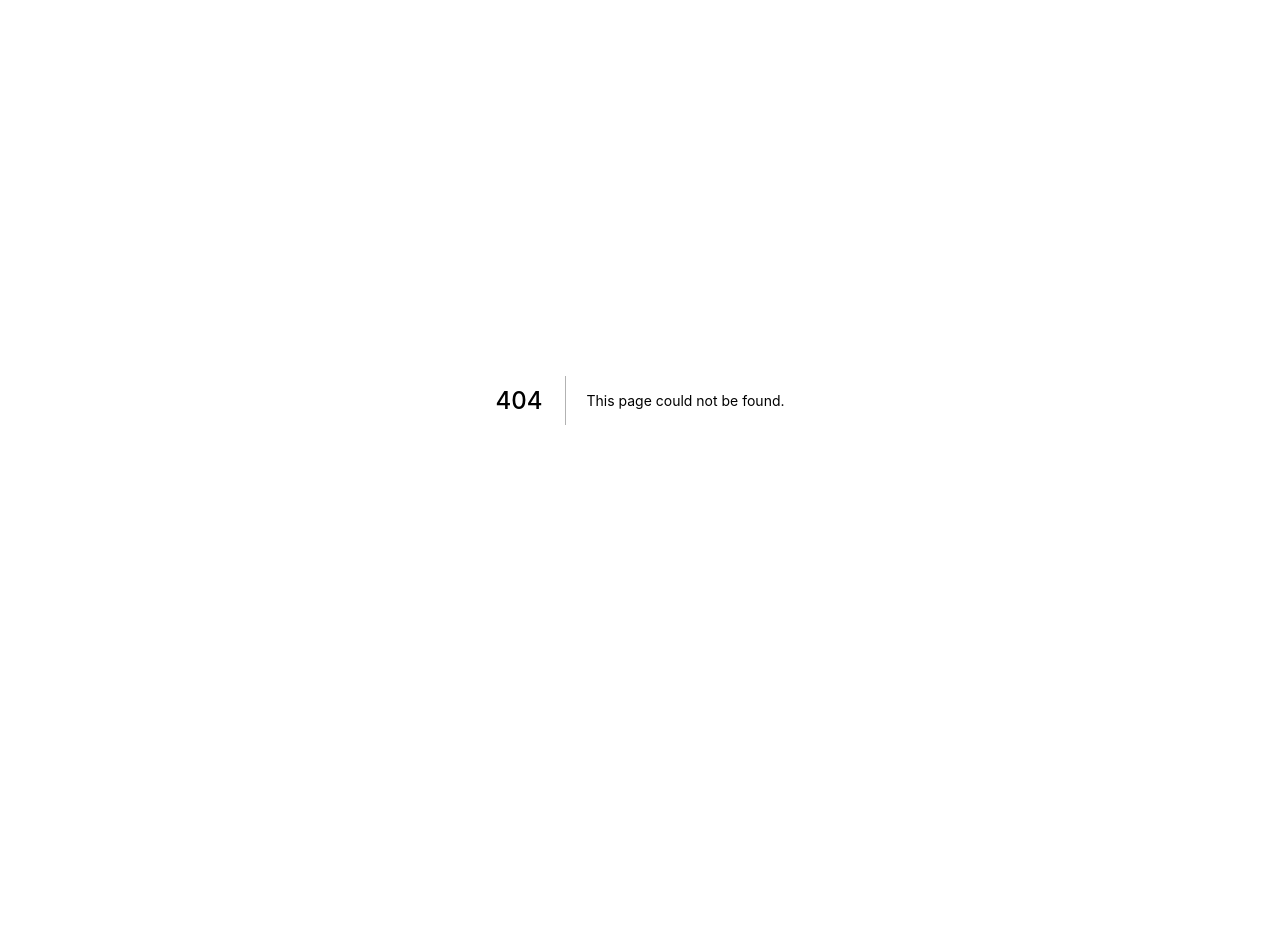
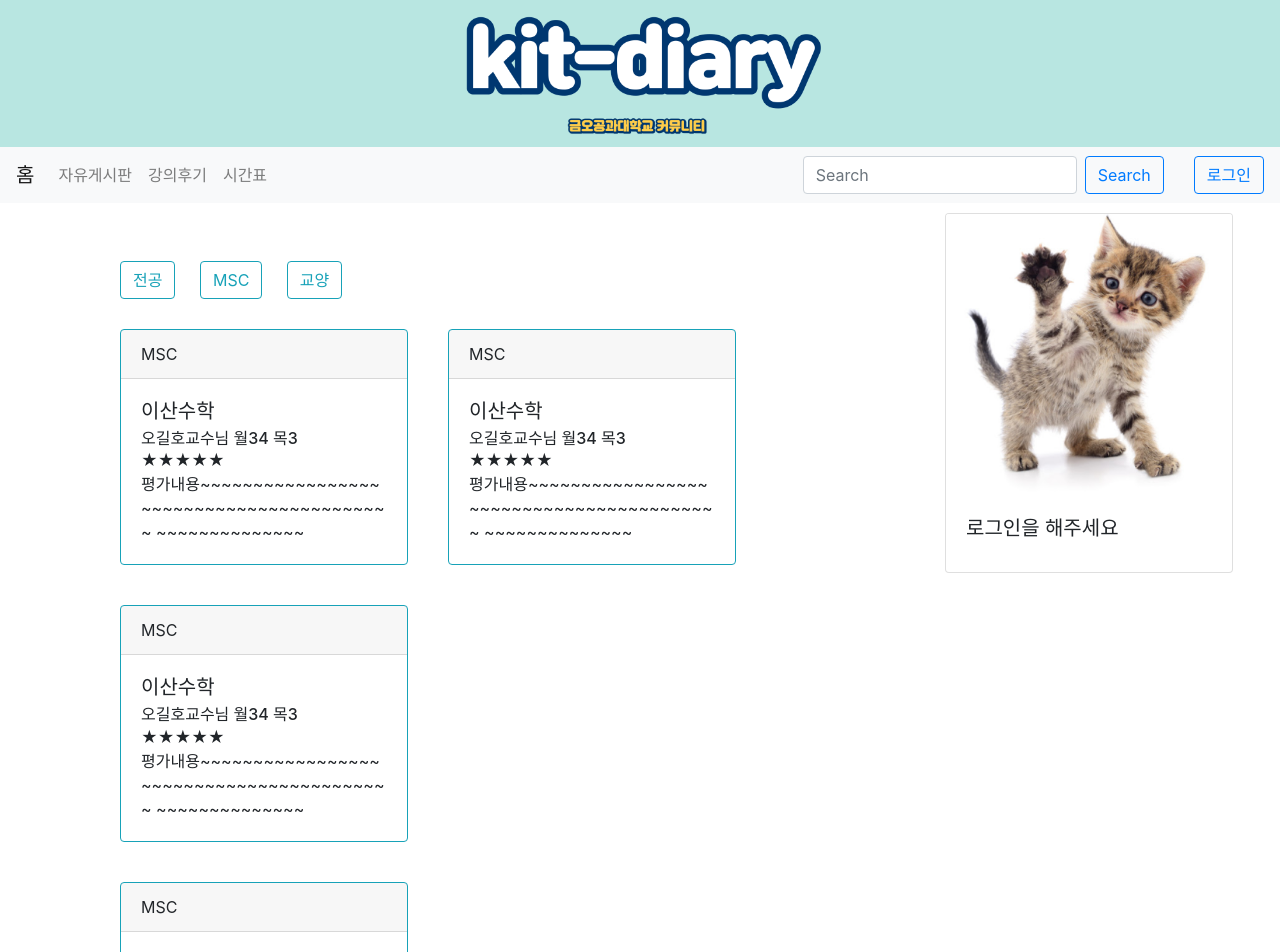
Before and after one commit to JeongJin984/Kit-Diary, a Next.js app in the folder front/: page /Review in a window 1280 px wide. Before the commit this address had no page. Shown: the top 952 px of the page. Before the commit the page ends 800 px from the top, so only its background shows below. Built offline with nearby package versions, Linux system fonts and the light colour scheme.

Commit message:
kit-diary

```diff
--- a/front/components/AppLayout.js
+++ b/front/components/AppLayout.js
@@ -1,4 +1,4 @@
-import React from 'react'
+import React, {useState} from 'react'
 import styled from 'styled-components'
 import Link from 'next/link'
 import Carousel from 'react-bootstrap/Carousel'
@@ -10,41 +10,50 @@ const StyledButton = styled(Button)`
 `
 
 const AppLayout = ({ children }) => {
+	const [onLogin, setOnLogin] = useState(false);
+
 	return(
 		<div>
 			<Link href="/"><img src="/banner.jpg" width="100%"/></Link>
-			<Container fluid>
-				<Row>
-					<Col xs={9}>
-						<Navbar bg="light" variant="light">
-							<Navbar.Brand href="#home">홈</Navbar.Brand>
+			<Navbar bg="light" variant="light">
+							<Navbar.Brand href="/">홈</Navbar.Brand>
 							<Nav className="mr-auto">
-								<Nav.Link href="#FreeBoard">자유게시판</Nav.Link>
-								<Nav.Link href="#review">강의후기</Nav.Link>
-								<Nav.Link href="#TimeTable">시간표</Nav.Link>
+								<Nav.Link href="/FreeBoard">자유게시판</Nav.Link>
+								<Nav.Link href="/Review">강의후기</Nav.Link>
+								<Nav.Link href="/TimeTable">시간표</Nav.Link>
 							</Nav>
 							<Form inline>
 								<FormControl type="text" placeholder="Search" className="mr-sm-2" />
 								<Button variant="outline-primary">Search</Button>
 							</Form>
-							<Link href="./login"><a><StyledButton variant="outline-primary">로그인</StyledButton></a></Link>
+							{!onLogin && <Link href="./login"><a><StyledButton variant="outline-primary">로그인</StyledButton></a></Link>}
 						</Navbar>
+			<Container fluid>
+				<Row>
+					<Col xs={9}>
 						<div>
 							{children}
 						</div>
 					</Col>
-					<Col xs={3}>
+					<Col xs={3} style={{padding:"0px"}}>
 						<Row>
-							<Card style={{ width: '18rem', marginTop: "10px" }}>
+							{onLogin && <Card style={{ width: '18rem', marginTop: "10px", position: "fixed" }}>
 								<Card.Img variant="top" src="/cat.png" />
 								<Card.Body>
-									<Card.Title>Card Title</Card.Title>
+									<Card.Title>사용자이름</Card.Title>
 									<Card.Text>
-										Some quick example text to build on the card title and make up the bulk of
-										the card's content.
+										자기소개
 									</Card.Text>
 								</Card.Body>
 							</Card>
+							}
+							{!onLogin && <Card style={{ width: '18rem', marginTop: "10px", position: "fixed" }}>
+								<Card.Img variant="top" src="/cat.png" />
+								<Card.Body>
+									<Card.Title>로그인을 해주세요</Card.Title>
+								</Card.Body>
+							</Card>
+							}
 						</Row>
 					</Col>
 					<Col>
--- a/front/package.json
+++ b/front/package.json
@@ -4,7 +4,7 @@
   "description": "Kit-Diary front",
   "main": "index.js",
   "scripts": {
-    "dev": "next -p 355"
+    "dev": "next"
   },
   "repository": {
     "type": "git",
--- /dev/null
+++ b/front/pages/Review.js
@@ -0,0 +1,78 @@
+import React from 'react';
+import AppLayout from '../components/AppLayout';
+import Card from 'react-bootstrap/Card';
+import {Container, Row, Col, Button} from 'react-bootstrap'
+
+const Review = () => {
+    return(
+        <>
+            <AppLayout>
+                <br/><br/>
+                <Container style={{marginLeft: "70px"}}>
+                    <Button variant="outline-info" style={{  margin:"10px", marginLeft: "20px"}}>전공</Button>{' '}
+                    <Button variant="outline-info" style={{ margin: "10px"}}>MSC</Button>{' '}
+                    <Button variant="outline-info" style={{ margin: "10px"}}>교양</Button>{' '}
+                    <Row style={{margin:"auto"}}>
+                    <Card border="info" style={{ width: '18rem', margin: "20px"}}>
+                    <Card.Header>MSC</Card.Header>
+                    <Card.Body>
+                    <Card.Title>이산수학</Card.Title>
+                    <Card.Subtitle>오길호교수님 월34 목3</Card.Subtitle>
+                    <Card.Text>
+                        ★★★★★<br/>
+                        평가내용~~~~~~~~~~~~~~~~~
+                        ~~~~~~~~~~~~~~~~~~~~~~~~
+                        ~~~~~~~~~~~~~~
+                    </Card.Text>
+                    </Card.Body>
+                    </Card>
+                    <Card border="info" style={{ width: '18rem' , margin: "20px"}}>
+                    <Card.Header>MSC</Card.Header>
+                    <Card.Body>
+                    <Card.Title>이산수학</Card.Title>
+                    <Card.Subtitle>오길호교수님 월34 목3</Card.Subtitle>
+                    <Card.Text>
+                        ★★★★★<br/>
+                        평가내용~~~~~~~~~~~~~~~~~
+                        ~~~~~~~~~~~~~~~~~~~~~~~~
+                        ~~~~~~~~~~~~~~
+                    </Card.Text>
+                    </Card.Body>
+                    </Card>
+                    <Card border="info" style={{ width: '18rem' , margin: "20px"}}>
+                    <Card.Header>MSC</Card.Header>
+                    <Card.Body>
+                    <Card.Title>이산수학</Card.Title>
+                    <Card.Subtitle>오길호교수님 월34 목3</Card.Subtitle>
+                    <Card.Text>
+                        ★★★★★<br/>
+                        평가내용~~~~~~~~~~~~~~~~~
+                        ~~~~~~~~~~~~~~~~~~~~~~~~
+                        ~~~~~~~~~~~~~~
+                    </Card.Text>
+                    </Card.Body>
+                    </Card>
+                    </Row>
+
+                    <Row style={{margin:"auto"}}>
+                    <Card border="info" style={{ width: '18rem',  margin: "20px" }}>
+                    <Card.Header>MSC</Card.Header>
+                    <Card.Body>
+                    <Card.Title>이산수학</Card.Title>
+                    <Card.Subtitle>오길호교수님 월34 목3</Card.Subtitle>
+                    <Card.Text>
+                        ★★★★★<br/>
+                        평가내용~~~~~~~~~~~~~~~~~
+                        ~~~~~~~~~~~~~~~~~~~~~~~~
+                        ~~~~~~~~~~~~~~
+                    </Card.Text>
+                    </Card.Body>
+                    </Card>
+                    </Row>
+                </Container>
+            </AppLayout>
+        </>
+    );
+}
+
+export default Review;
```
Also changed, not shown: front/pages/FreeBoard.js (added, +51 -0 lines), front/pages/TimeTable.js (added, +51 -0 lines), front/pages/index.js (+41 -5 lines).
